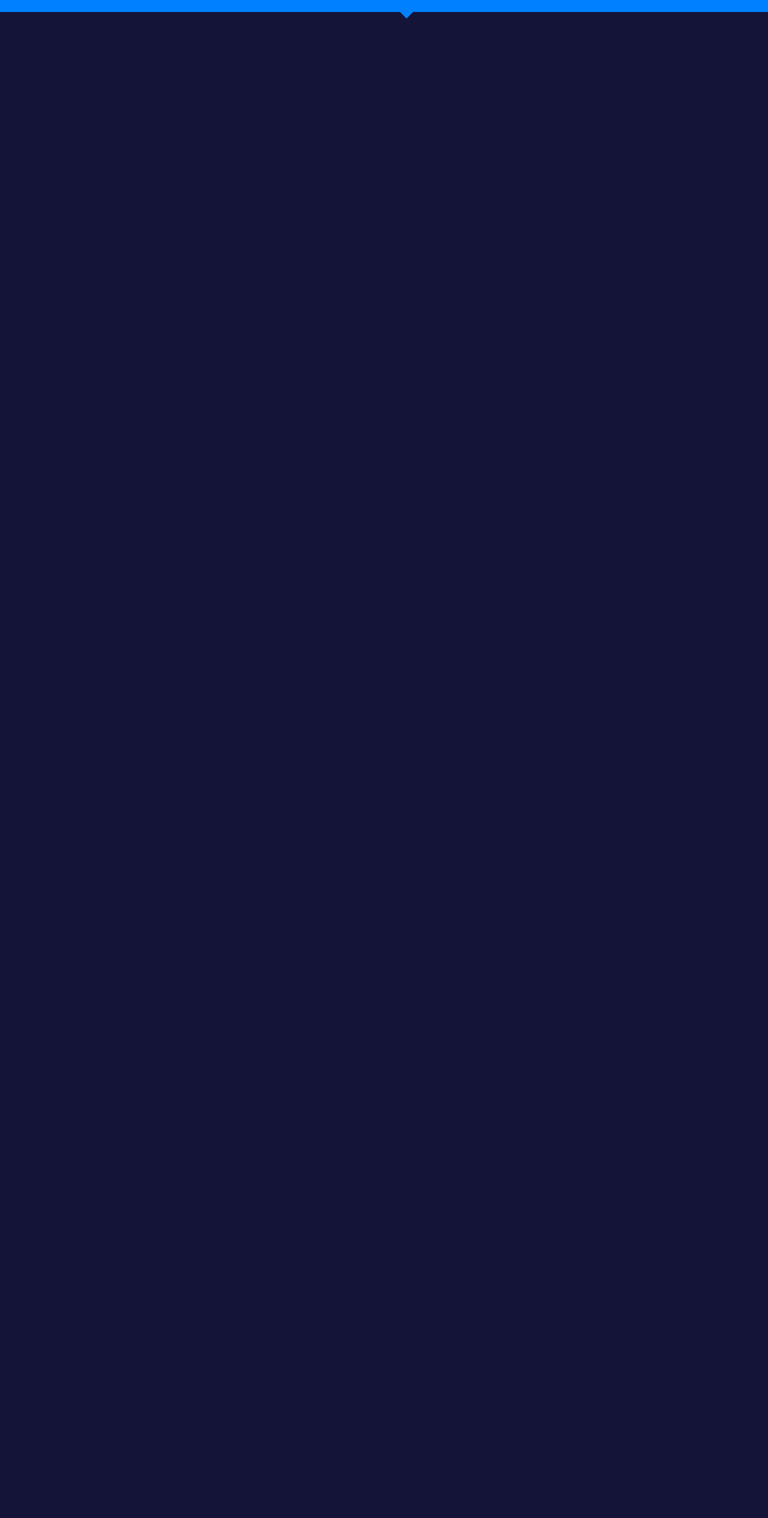
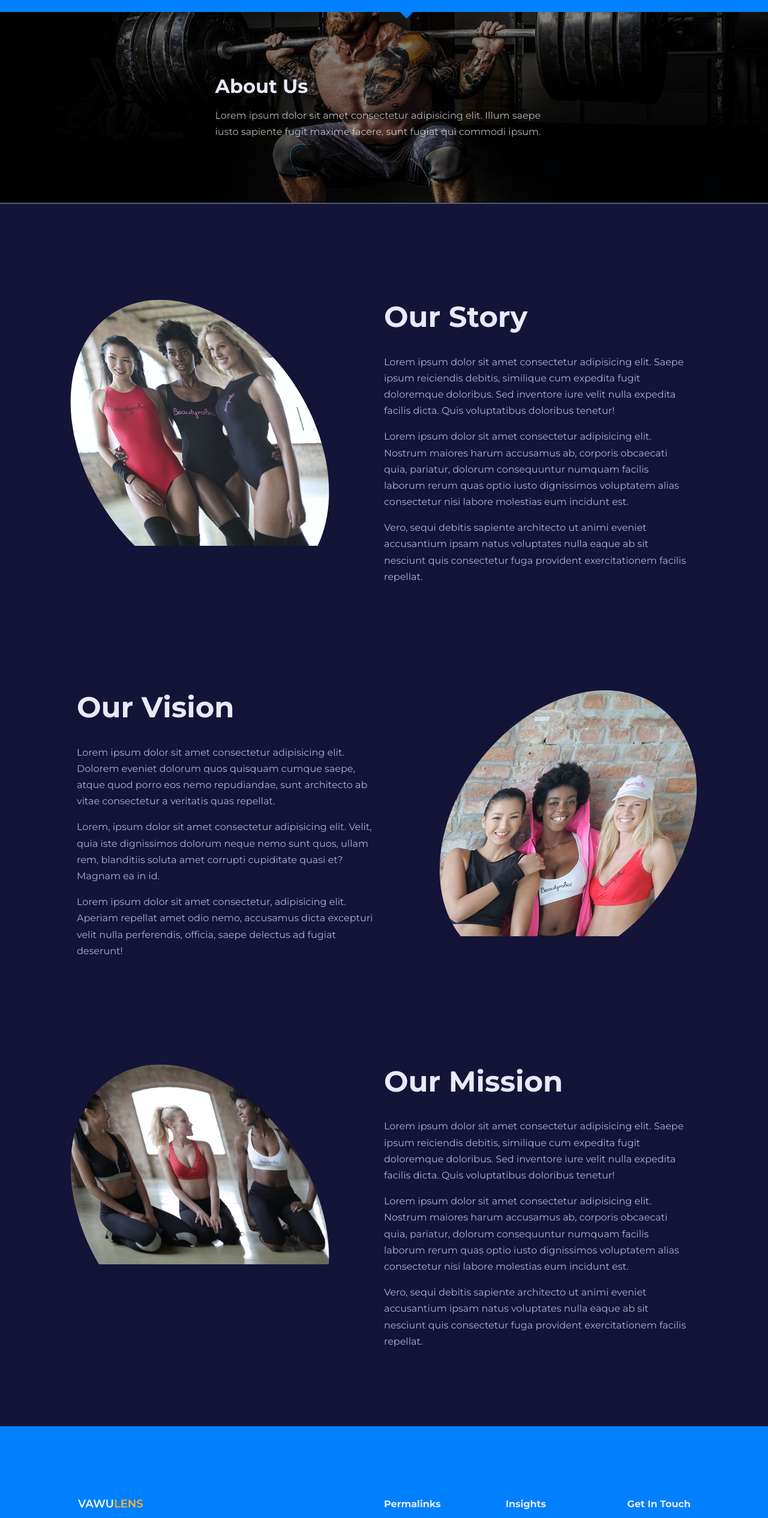
Before and after one commit to douglasmonteirodev/workout-website, a React (Create React App) app: page /about in a window 1280 px wide. Shown: the part 60-2591 px from the top of the page at 60% size. Before the commit the page ends 800 px from the top, so only its background shows below. Built offline with nearby package versions, Linux system fonts and the light colour scheme.

Commit message:
finish about component

```diff
--- a/src/App.jsx
+++ b/src/App.jsx
@@ -8,6 +8,7 @@
 import Plans from "./pages/plans/Plans";
 import Trainers from "./pages/trainers/Trainers";
 import Navbar from "./components/Navbar";
+import Footer from "./components/Footer";
 
 const App = () => {
   return (
@@ -23,6 +24,7 @@
           <Route path='contact' element={<Contact />} />
           <Route path='*' element={<NotFound />} />
         </Routes>
+        <Footer />
       </BrowserRouter>
     </div>
   );
--- /dev/null
+++ b/src/components/Header.jsx
@@ -0,0 +1,17 @@
+const Header = ({ title, image, children }) => {
+  return (
+    <header className='header'>
+      <div className='header__container'>
+        <div className='header__container-bg'>
+          <img src={image} alt='header background' />
+        </div>
+        <div className='header__content'>
+          <h2>{title}</h2>
+          <p>{children}</p>
+        </div>
+      </div>
+    </header>
+  );
+};
+
+export default Header;
--- a/src/index.css
+++ b/src/index.css
@@ -130,6 +130,44 @@
   font-weight: 300;
 }
 
+.header {
+  margin-top: 5rem;
+  height: 20rem;
+  overflow: hidden;
+  border-bottom: 2px solid var(--color-gray-400);
+}
+
+.header__container {
+  width: 100%;
+  height: 100%;
+  position: relative;
+  display: grid;
+  place-items: center;
+  background: black;
+}
+
+.header__container-bg {
+  position: absolute;
+  width: 100%;
+}
+
+.header__container-bg img {
+  opacity: 0.5;
+}
+
+.header__content {
+  position: relative;
+  width: 44%;
+  margin: 0 auto;
+  color: var(--color-gray-100);
+}
+.header__content h2 {
+  margin-bottom: 1rem;
+}
+
+.header__content p {
+  color: rgba(255, 255, 255, 0.7);
+}
 /* MEDIA QUERIES (medium screens)*/
 
 @media screen and (max-width: 1024px) {
@@ -142,6 +180,10 @@
   h2 {
     font-size: 1.6rem;
   }
+  .header__content {
+    width: 76%;
+    line-height: 1.3;
+  }
 }
 
 /* MEDIA QUERIES (small screens)*/
@@ -151,4 +193,16 @@
     font-size: 2.2rem;
     line-height: 1.3;
   }
+  section {
+    margin-top: 7rem;
+  }
+  .header {
+    height: fit-content;
+  }
+  .header__content {
+    width: var(--container-widht-md);
+  }
+  .header__content p {
+    font-size: 0.85rem;
+  }
 }
--- a/src/pages/about/About.jsx
+++ b/src/pages/about/About.jsx
@@ -1,7 +1,111 @@
+import Header from "../../components/Header";
+import HeaderImage from "../../images/header_bg_1.jpg";
+import StoryImage from "../../images/about1.jpg";
+import VisionImage from "../../images/about2.jpg";
+import MissionImage from "../../images/about3.jpg";
 import "./about.css";
 
 const About = () => {
-  return <div>About</div>;
+  return (
+    <>
+      <Header title='About Us' image={HeaderImage}>
+        Lorem ipsum dolor sit amet consectetur adipisicing elit. Illum
+        saepe iusto sapiente fugit maxime facere, sunt fugiat qui commodi
+        ipsum.
+      </Header>
+
+      <section className='about__story'>
+        <div className='container about__story-container'>
+          <div className='about__section-image'>
+            <img src={StoryImage} alt='Story image' />
+          </div>
+          <div className='about__section-content'>
+            <h1>Our Story</h1>
+            <p>
+              Lorem ipsum dolor sit amet consectetur adipisicing elit.
+              Saepe ipsum reiciendis debitis, similique cum expedita fugit
+              doloremque doloribus. Sed inventore iure velit nulla expedita
+              facilis dicta. Quis voluptatibus doloribus tenetur!
+            </p>
+
+            <p>
+              Lorem ipsum dolor sit amet consectetur adipisicing elit.
+              Nostrum maiores harum accusamus ab, corporis obcaecati quia,
+              pariatur, dolorum consequuntur numquam facilis laborum rerum
+              quas optio iusto dignissimos voluptatem alias consectetur
+              nisi labore molestias eum incidunt est.
+            </p>
+            <p>
+              Vero, sequi debitis sapiente architecto ut animi eveniet
+              accusantium ipsam natus voluptates nulla eaque ab sit
+              nesciunt quis consectetur fuga provident exercitationem
+              facilis repellat.
+            </p>
+          </div>
+        </div>
+      </section>
+
+      <section className='about__vision'>
+        <div className='container about__vision-container'>
+          <div className='about__section-content'>
+            <h1>Our Vision</h1>
+            <p>
+              Lorem ipsum dolor sit amet consectetur adipisicing elit.
+              Dolorem eveniet dolorum quos quisquam cumque saepe, atque
+              quod porro eos nemo repudiandae, sunt architecto ab vitae
+              consectetur a veritatis quas repellat.
+            </p>
+            <p>
+              Lorem, ipsum dolor sit amet consectetur adipisicing elit.
+              Velit, quia iste dignissimos dolorum neque nemo sunt quos,
+              ullam rem, blanditiis soluta amet corrupti cupiditate quasi
+              et? Magnam ea in id.
+            </p>
+            <p>
+              Lorem ipsum dolor sit amet consectetur, adipisicing elit.
+              Aperiam repellat amet odio nemo, accusamus dicta excepturi
+              velit nulla perferendis, officia, saepe delectus ad fugiat
+              deserunt!
+            </p>
+          </div>
+          <div className='about__section-image'>
+            <img src={VisionImage} alt='Vision image' />
+          </div>
+        </div>
+      </section>
+
+      <section className='about__mission'>
+        <div className='container about__mission-container'>
+          <div className='about__section-image'>
+            <img src={MissionImage} alt='Mission image' />
+          </div>
+          <div className='about__section-content'>
+            <h1>Our Mission</h1>
+            <p>
+              Lorem ipsum dolor sit amet consectetur adipisicing elit.
+              Saepe ipsum reiciendis debitis, similique cum expedita fugit
+              doloremque doloribus. Sed inventore iure velit nulla expedita
+              facilis dicta. Quis voluptatibus doloribus tenetur!
+            </p>
+
+            <p>
+              Lorem ipsum dolor sit amet consectetur adipisicing elit.
+              Nostrum maiores harum accusamus ab, corporis obcaecati quia,
+              pariatur, dolorum consequuntur numquam facilis laborum rerum
+              quas optio iusto dignissimos voluptatem alias consectetur
+              nisi labore molestias eum incidunt est.
+            </p>
+            <p>
+              Vero, sequi debitis sapiente architecto ut animi eveniet
+              accusantium ipsam natus voluptates nulla eaque ab sit
+              nesciunt quis consectetur fuga provident exercitationem
+              facilis repellat.
+            </p>
+          </div>
+        </div>
+      </section>
+    </>
+  );
 };
 
 export default About;
--- a/src/pages/about/about.css
+++ b/src/pages/about/about.css
@@ -0,0 +1,68 @@
+.about__section-image {
+  border-radius: 50%;
+  overflow: hidden;
+  transform: skew(15deg);
+  transition: var(--transition);
+}
+.about__section-image:nth-child(2) {
+  transform: skew(-15deg);
+}
+.about__section-image:hover {
+  transform: skew(0);
+}
+
+.about__section-content h1 {
+  margin-bottom: 2rem;
+}
+
+.about__section-content p {
+  margin-bottom: 1rem;
+}
+.about__story-container,
+.about__mission-container,
+.about__vision-container {
+  display: grid;
+  grid-template-columns: 40% 50%;
+  gap: 10%;
+}
+
+.about__vision-container {
+  display: grid;
+  grid-template-columns: 50% 40%;
+  gap: 10%;
+}
+
+/* MEDIA QUERIES (medium screens)*/
+
+@media screen and (max-width: 1024px) {
+  .about__section-image {
+    width: 60%;
+    margin-inline: auto;
+  }
+  .about__section-content h1 {
+    margin-bottom: 1.2rem;
+  }
+
+  .about__story-container,
+  .about__mission-container,
+  .about__vision-container {
+    grid-template-columns: 1fr;
+    gap: 3rem;
+  }
+
+  .about__vision .about__section-image {
+    grid-row: 1;
+  }
+}
+
+/* MEDIA QUERIES (small screens)*/
+@media screen and (max-width: 600px) {
+  .about__section-image {
+    width: 80%;
+  }
+  .about__story-container,
+  .about__mission-container,
+  .about__vision-container {
+    gap: 2rem;
+  }
+}
```
